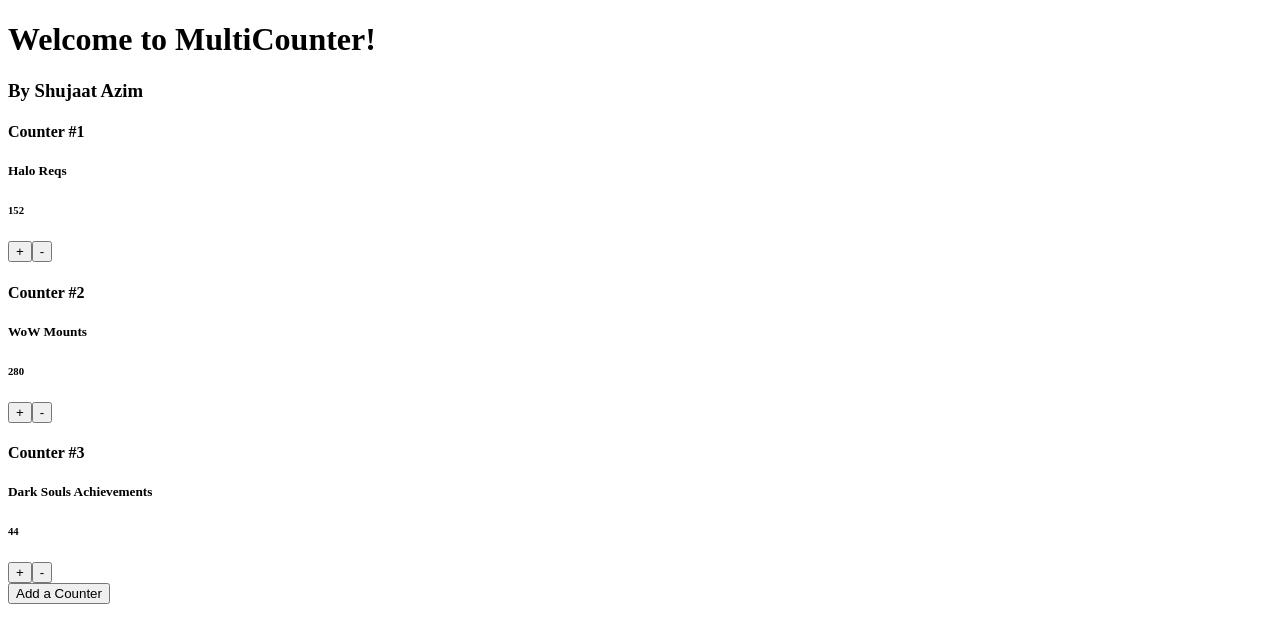
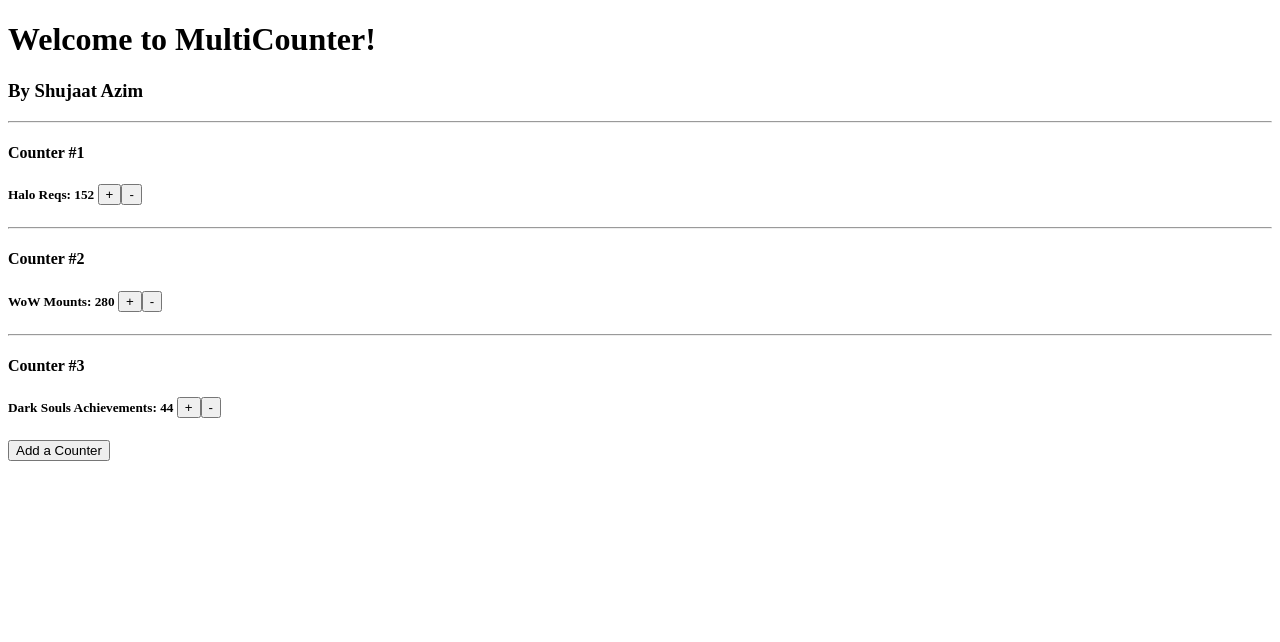
Before and after one commit to ShujaatAzim/MultiCounter-Frontend, a React (Create React App) app: page / in a window 1280 px wide. Shown: the top 642 px of the page. Built offline with nearby package versions, Linux system fonts and the light colour scheme.

Commit message:
initial state now working, hooks working, will connect to backend next

```diff
--- a/src/App.js
+++ b/src/App.js
@@ -4,12 +4,7 @@ import AddCounterForm from './Components/AddCounterForm'
 
 const App = () => {
 
-  const counters = [
-    {number: 1, name: "Halo Reqs", amount: 152},
-    {number: 2, name: "WoW Mounts", amount: 280},
-    {number: 3, name: "Dark Souls Achievements", amount: 44}
-  ]
-
+  const [counters, setCounter] = useState([])
   const [addingCounter, setAddingCounter] = useState(false)
 
   const handleFormRender = () => {
@@ -21,8 +16,13 @@ const App = () => {
   }
 
   useEffect(() => {
-
-  })
+    const counterz = [
+      {number: 1, name: "Halo Reqs", amount: 152},
+      {number: 2, name: "WoW Mounts", amount: 280},
+      {number: 3, name: "Dark Souls Achievements", amount: 44}
+    ]
+    setCounter(counterz)
+  }, [])
 
   return (
     <div>
--- a/src/Components/Counter.js
+++ b/src/Components/Counter.js
@@ -1,13 +1,12 @@
 import React from 'react'
 
-const Counter = (props) => {
+const Counter = props => {
 
   return (
     <div>
+      <hr />
       <h4>Counter #{props.counterObj.number}</h4>
-      <h5>{props.counterObj.name}</h5>
-      <h6>{props.counterObj.amount}</h6>
-      <button>+</button><button>-</button>
+      <h5>{props.counterObj.name}: {props.counterObj.amount} <button>+</button><button>-</button></h5>
     </div>
     )
 
```
